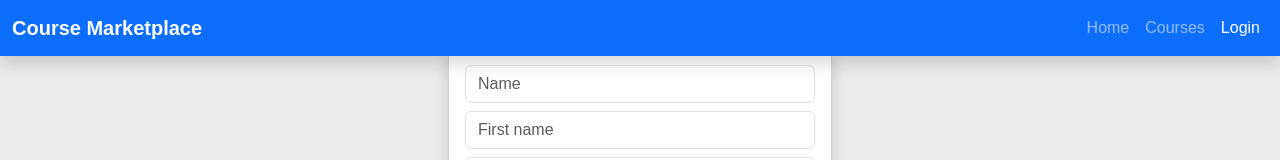
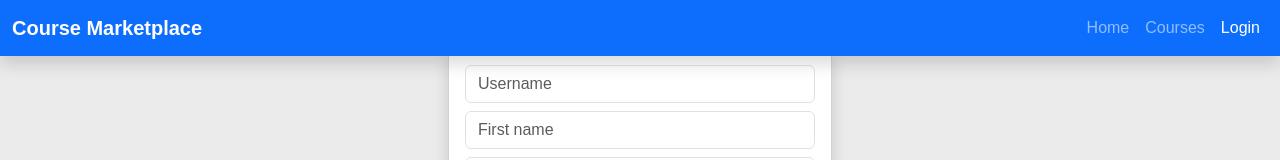
Before and after one commit to 97matt/course_marketplace, a React (Vite) app in the folder frontend/: page /register in a window 1280 px wide. Shown: the top 160 px of the page. Built offline with nearby package versions, Linux system fonts and the light colour scheme; no server answers.

Commit message:
changed input register

```diff
--- a/frontend/src/pages/RegisterPage.jsx
+++ b/frontend/src/pages/RegisterPage.jsx
@@ -54,7 +54,7 @@ export default function RegisterPage() {
                 <input
                     type="text"
                     className="form-control mb-2"
-                    placeholder="Name"
+                    placeholder="Username"
                     name="user_name"
                     value={formData.user_name}
                     onChange={handleChange}
```
